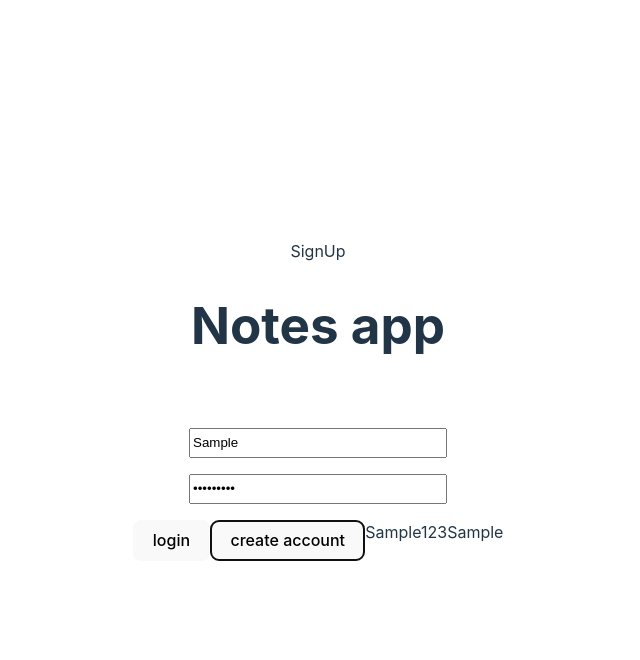
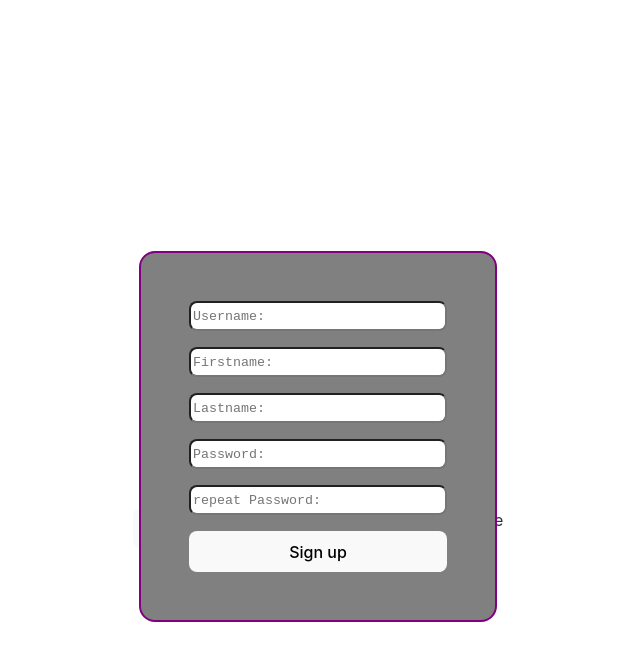
Before and after one commit to philipAson/notesApi-reactApp, a React (Vite) app: page / in a window 1280 px wide. Both pictures are taken after typing "Sample", "Sample123" into the empty fields and a click on the button "create account". Shown: the top 660 px of the page, without its empty margins (322-962 px from the left). Built offline with nearby package versions, Linux system fonts and the light colour scheme.

Commit message:
signUpInitiated

```diff
--- a/src/Components/Login.jsx
+++ b/src/Components/Login.jsx
@@ -9,7 +9,7 @@ const Login = () => {
   const [password, setPassword] = useState("");
   const [username, setUsername] = useState("");
   const [loginMessage, setLoginMessage] = useState("");
-  const [lightboxDisplay, setLightboxDisplay] = useState("");
+  const [lightboxDisplay, setLightboxDisplay] = useState(false);
 
   const dispatch = useDispatch();
 
--- a/src/Components/SignUp.jsx
+++ b/src/Components/SignUp.jsx
@@ -1,9 +1,57 @@
-import React from 'react'
+import React, { useEffect, useState } from "react";
 
 const SignUp = () => {
+  const [username, setUsername] = useState("");
+  const [firstname, setFirstname] = useState("");
+  const [lastname, setLastname] = useState("");
+  const [password, setPassword] = useState("");
+  const [passwordRepeat, setPasswordRepeat] = useState("");
+
+//   const createUser = async () => {
+//     if (!password) {
+//     }
+//   };
+
   return (
-    <div id='signUp'>SignUp</div>
-  )
-}
+    <div id="signUp">
+      <input
+        className="signup-inputs"
+        type="text"
+        placeholder="Username:"
+        value={username}
+        onChange={(e) => setUsername(e.target.value)}
+      />
+      <input
+        className="signup-inputs"
+        type="text"
+        placeholder="Firstname:"
+        value={firstname}
+        onChange={(e) => setFirstname(e.target.value)}
+      />
+      <input
+        className="signup-inputs"
+        type="text"
+        placeholder="Lastname:"
+        value={lastname}
+        onChange={(e) => setLastname(e.target.value)}
+      />
+      <input
+        className="signup-inputs"
+        type="password"
+        placeholder="Password:"
+        value={password}
+        onChange={(e) => setPassword(e.target.value)}
+      />
+      <input
+        className="signup-inputs"
+        type="password"
+        placeholder="repeat Password:"
+        value={passwordRepeat}
+        onChange={(e) => setPasswordRepeat(e.target.value)}
+      />
+      <button>Sign up</button>
+    </div>
+  );
+};
 
-export default SignUp
+export default SignUp;
--- a/src/Styles/Components.css
+++ b/src/Styles/Components.css
@@ -71,3 +71,20 @@
     width: 500px;
     height: 600px;
 }
+
+/* Signup */
+#signUp {
+    position: absolute;
+    z-index: 3;
+    display: flex;
+    flex-direction: column;
+    border: purple 2px solid;
+    border-radius: 16px;
+    background-color: grey;
+    padding: 3rem;
+}
+
+.signup-inputs {
+    border-radius: 8px;
+    font-family: monospace;
+}
```
